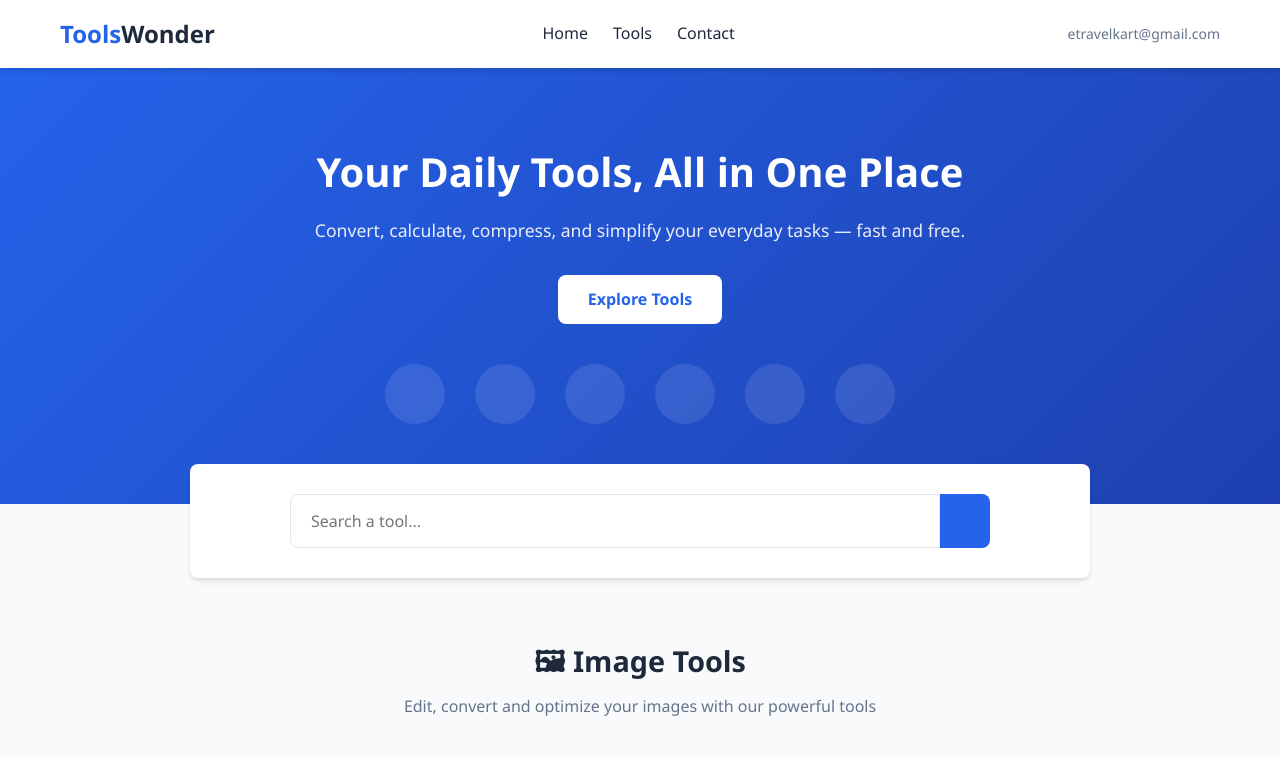
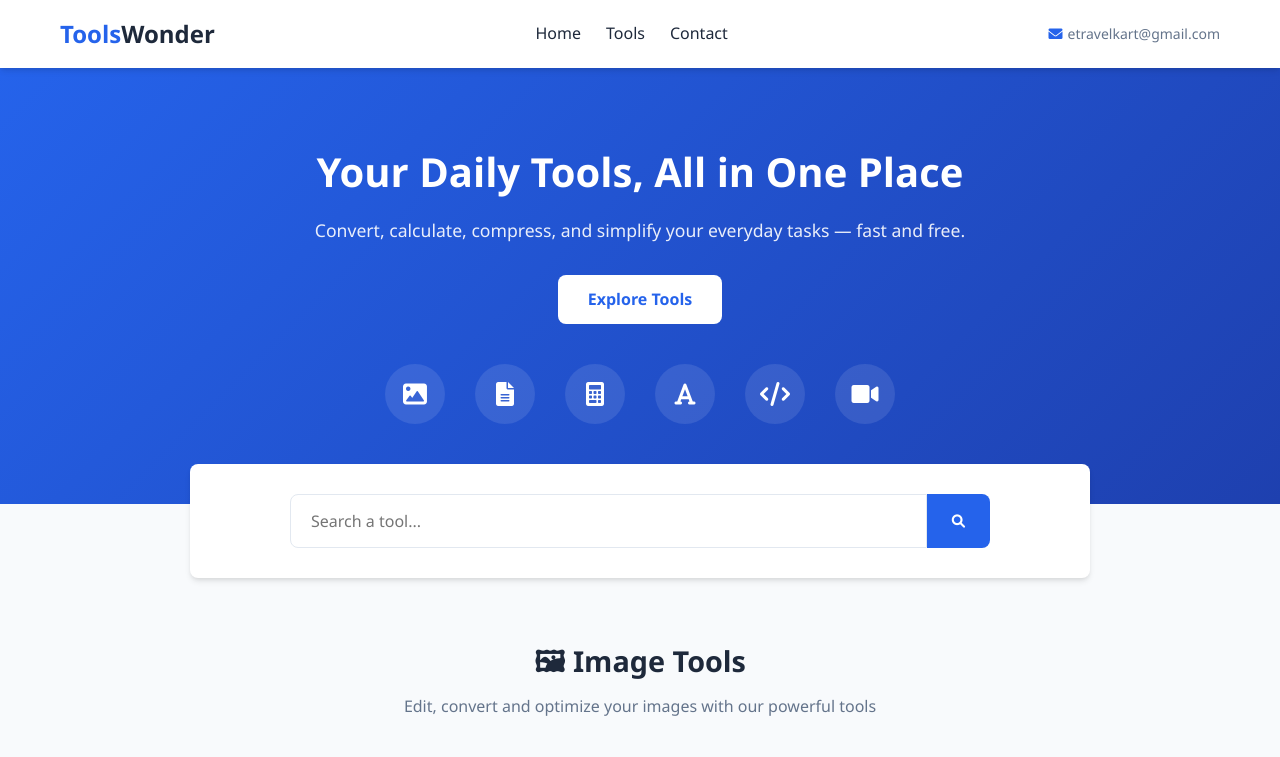
Before and after one commit to etravelkart/onlinetools, a plain HTML site: page index.html in a window 1280 px wide. Shown: the top 757 px of the page. Drawn offline with Linux system fonts and the light colour scheme.

Commit message:
Update index.html

```diff
--- a/index.html
+++ b/index.html
@@ -6,7 +6,7 @@
     <meta charset="UTF-8">
     <meta name="viewport" content="width=device-width, initial-scale=1.0">
     <title> LATHIYA Tools - Your Daily Tools, All in One Place</title>
-    <link rel="stylesheet" href="#">
+    <link rel="stylesheet" href="https://cdnjs.cloudflare.com/ajax/libs/font-awesome/6.0.0-beta3/css/all.min.css">
     <style>
         :root {
             --primary-blue: #2563eb;
```
